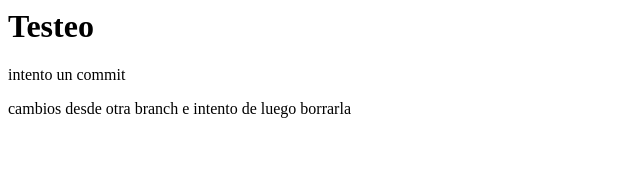
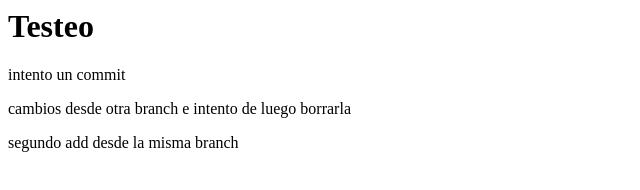
Before and after one commit to Ramen84/prueba, a plain HTML site: page index.html in a window 1280 px wide. Shown: the whole page, without its empty margins (0-640 px from the left). Drawn offline with Linux system fonts and the light colour scheme.

Commit message:
commit 2

```diff
--- a/index.html
+++ b/index.html
@@ -3,3 +3,5 @@
 <p>intento un commit</p>
 
 <p>cambios desde otra branch e intento de luego borrarla</p>
+
+<p>segundo add desde la misma branch</p>
```
